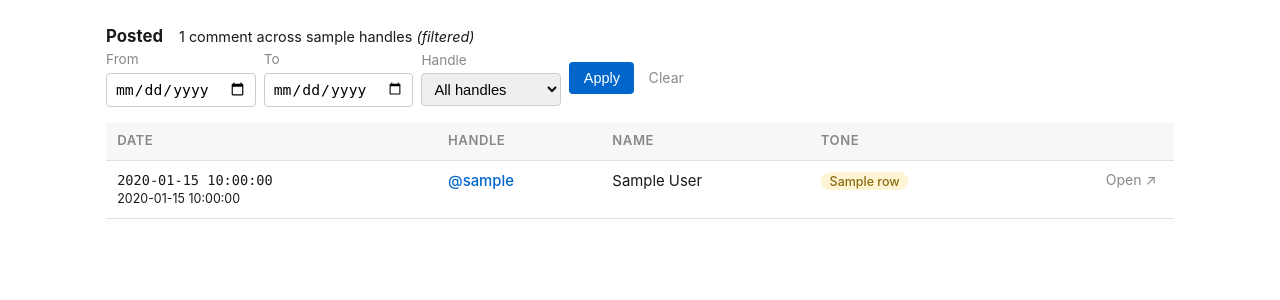
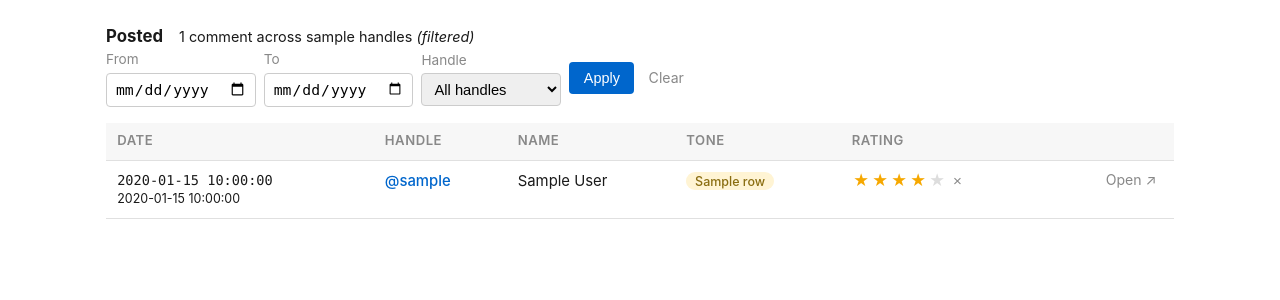
Before and after one commit to mayamit/LI_Comments, a FastAPI app: template templates/posted.html in a window 1280 px wide. Shown: the part 71-371 px from the top of the page. Run offline with FastAPI, Linux system fonts and the light colour scheme; the template is opened without the code that fills it: most values are stand-ins (such as "Sample title", 1, 10 or a date in 2020); parts of the project's set-up code (start-up, migrations or seed data) failed here and were passed over; some libraries are stand-ins or nearby versions.

Commit message:
Add 1-5 star ratings on posted comments with handle and tone aggregates
The goal is to close the loop between which handles I keep active and
which ones actually pay off. Manual rating is the simplest signal:
click 1-5 stars per posted comment based on the likes / replies /
connection requests it earned on LinkedIn.

- posted_log gains two columns via idempotent migration: rating
  (INTEGER, nullable) and rated_at (TEXT). Existing rows stay valid.
- _rating.html is a tiny HTMX partial: five star buttons that POST
  /posted/{log_id}/rate and a clear (x) button that appears when a
  rating exists. The endpoint accepts rating 1-5 to set or 0 to clear,
  responds with the same widget re-rendered so HTMX swaps the cell in
  place (no full page reload).
- /posted page renders a Rating column with the widget per row.
- /admin handles table gains Posts and Avg ★ columns. Aggregation is
  done in one query (LEFT JOIN posts, LEFT JOIN posted_log, GROUP BY
  h.id) so handles with zero posted comments still render with an em
  dash. AVG ignores NULL ratings naturally; the tooltip surfaces how
  many rated rows that average is based on.
- /history adds a By tone breakdown beneath the existing By handle
  pills: each tone shows posts-count and avg rating (or "no ratings
  yet"). Tones are sorted with highest avg first, unrated last.

Verified live: rating writes, clears, and aggregates flow through to
both /admin and /history; the response shape is just the widget
fragment so HTMX swaps target the cell.

Co-Authored-By: Claude Opus 4.7 (1M context) <noreply@anthropic.com>

```diff
--- a/database.py
+++ b/database.py
@@ -42,7 +42,9 @@ CREATE TABLE IF NOT EXISTS posted_log (
     comment_id INTEGER REFERENCES generated_comments(id),
     tone TEXT,
     posted_at TEXT DEFAULT (datetime('now')),
-    notes TEXT
+    notes TEXT,
+    rating INTEGER,
+    rated_at TEXT
 );
 
 CREATE TABLE IF NOT EXISTS fetch_runs (
@@ -69,6 +71,13 @@ async def _migrate(db: aiosqlite.Connection) -> None:
     if "deleted_at" not in cols:
         await db.execute("ALTER TABLE handles ADD COLUMN deleted_at TEXT")
 
+    cur = await db.execute("PRAGMA table_info(posted_log)")
+    cols = [r[1] for r in await cur.fetchall()]
+    if "rating" not in cols:
+        await db.execute("ALTER TABLE posted_log ADD COLUMN rating INTEGER")
+    if "rated_at" not in cols:
+        await db.execute("ALTER TABLE posted_log ADD COLUMN rated_at TEXT")
+
 
 async def init_db() -> None:
     async with aiosqlite.connect(db_path()) as db:
--- a/static/style.css
+++ b/static/style.css
@@ -552,3 +552,57 @@ button[disabled] { opacity: 0.6; cursor: progress; }
 .date-cell .date-abs { font-family: ui-monospace, Menlo, monospace; font-size: 0.85rem; }
 .small { font-size: 0.78rem; }
 .open-cell { text-align: right; white-space: nowrap; }
+
+/* Rating widget */
+.rating-widget {
+    display: inline-flex;
+    align-items: center;
+    gap: 0;
+}
+.rating-widget .star {
+    background: none;
+    border: none;
+    padding: 0 0.1rem;
+    color: #ddd;
+    font-size: 1.1rem;
+    cursor: pointer;
+    line-height: 1;
+}
+.rating-widget .star:hover { color: #f6c04d; }
+.rating-widget .star.filled { color: #f6a800; }
+.rating-widget .rating-clear {
+    background: none;
+    border: none;
+    color: var(--muted);
+    font-size: 0.95rem;
+    padding: 0 0.2rem 0 0.4rem;
+    cursor: pointer;
+}
+.rating-widget .rating-clear:hover { color: var(--danger); }
+
+.rating-display {
+    background: #fff4d4;
+    color: #8a6d11;
+    border-radius: 3px;
+    padding: 0.05rem 0.45rem;
+    font-size: 0.85rem;
+    font-weight: 600;
+}
+
+/* Handles aggregate columns */
+.metric { text-align: center; color: var(--muted); }
+
+/* Tone breakdown on history page */
+.tone-breakdown { margin-top: 0.5rem; }
+.tone-breakdown-grid {
+    display: grid;
+    grid-template-columns: repeat(auto-fit, minmax(240px, 1fr));
+    gap: 0.45rem 0.85rem;
+    margin-top: 0.3rem;
+}
+.tone-breakdown-row {
+    display: flex;
+    align-items: center;
+    gap: 0.45rem;
+    font-size: 0.9rem;
+}
--- /dev/null
+++ b/templates/_rating.html
@@ -0,0 +1,20 @@
+<span class="rating-widget" id="rating-{{ log_id }}">
+    {% for n in range(1, 6) %}
+    <button hx-post="/posted/{{ log_id }}/rate"
+            hx-vals='{"rating": "{{ n }}"}'
+            hx-target="#rating-{{ log_id }}"
+            hx-swap="outerHTML"
+            class="star {% if rating and rating >= n %}filled{% endif %}"
+            title="{{ n }} star{% if n > 1 %}s{% endif %}"
+            type="button">★</button>
+    {% endfor %}
+    {% if rating %}
+    <button hx-post="/posted/{{ log_id }}/rate"
+            hx-vals='{"rating": "0"}'
+            hx-target="#rating-{{ log_id }}"
+            hx-swap="outerHTML"
+            class="rating-clear"
+            title="Clear rating"
+            type="button">×</button>
+    {% endif %}
+</span>
--- a/templates/posted.html
+++ b/templates/posted.html
@@ -48,6 +48,7 @@
                 <th>Handle</th>
                 <th>Name</th>
                 <th>Tone</th>
+                <th>Rating</th>
                 <th></th>
             </tr>
         </thead>
@@ -64,6 +65,7 @@
                 </td>
                 <td>{{ r.display_name }}</td>
                 <td><span class="tone-pill">{{ r.tone_name }}</span></td>
+                <td>{% with log_id=r.log_id, rating=r.rating %}{% include "_rating.html" %}{% endwith %}</td>
                 <td class="open-cell">
                     {% if r.post_url %}
                     <a href="{{ r.post_url }}" target="_blank" rel="noopener" class="btn-link-text">Open ↗</a>
```
Also changed, not shown: routers/admin.py (+16 -2 lines), routers/history.py (+32 -0 lines), routers/posted.py (+22 -2 lines), templates/_admin_main.html (+9 -1 lines), templates/history.html (+19 -0 lines).
